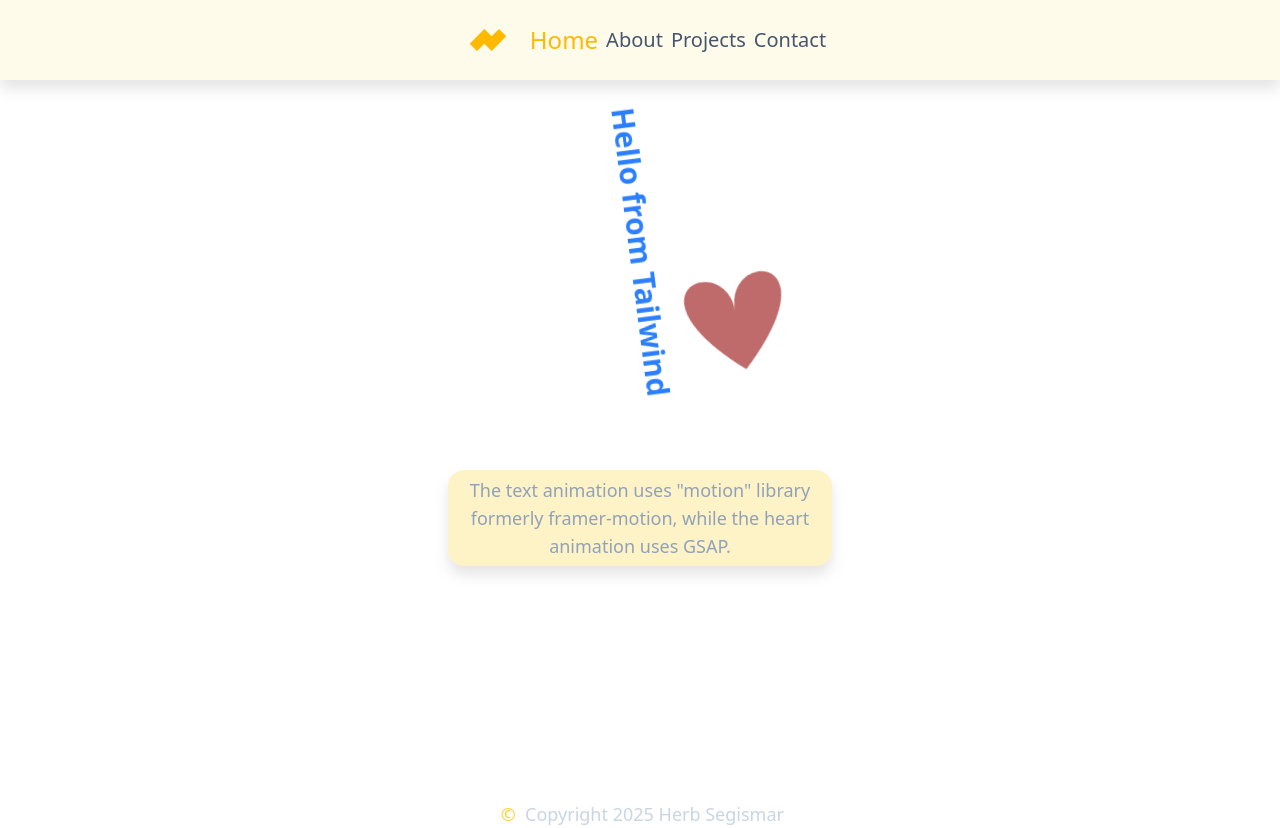
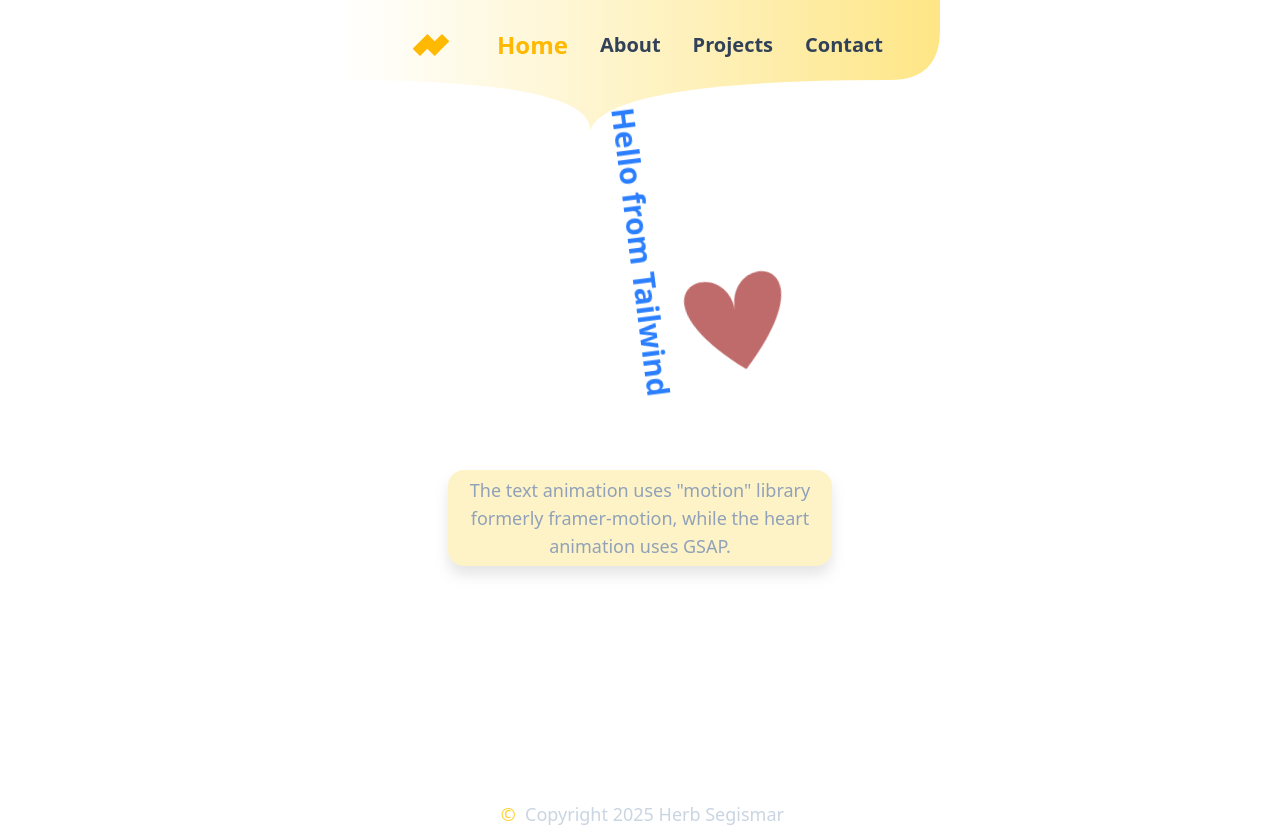
Before and after one commit to HerbertSegismar/greensock-anim, a React (Vite) app: page / in a window 1280 px wide. Built offline with nearby package versions, Linux system fonts and the light colour scheme.

Commit message:
navbar clip path

```diff
--- a/src/components/navbar.tsx
+++ b/src/components/navbar.tsx
@@ -4,7 +4,7 @@
 
 const navbar = () => {
   return (
-    <nav className="w-full h-20 bg-amber-50 flex items-center justify-center fixed top-0 drop-shadow-xl text-lg lg:text-xl text-slate-600 gap-2">
+    <nav className="-top-10 navBG font-semibold bg-gradient-to-r from-white to-amber-200 flex items-center justify-center fixed text-lg lg:text-xl text-slate-700 gap-2 md:gap-8">
       <NavLink to="/">
         <motion.div
           animate={{
--- a/src/index.css
+++ b/src/index.css
@@ -20,3 +20,10 @@
   background-color: oklch(74.262% 0.11699 258.299);
   transition: all 0.4s ease-in-out;
 }
+
+.navBG {
+  width: 600px;
+  height: 170px;
+  clip-path: path("M0 0 600 0 600 70 Q600 120 550 120 270 120 250 170 250 120 0 120Z");
+  transform-origin: center;
+}
```
